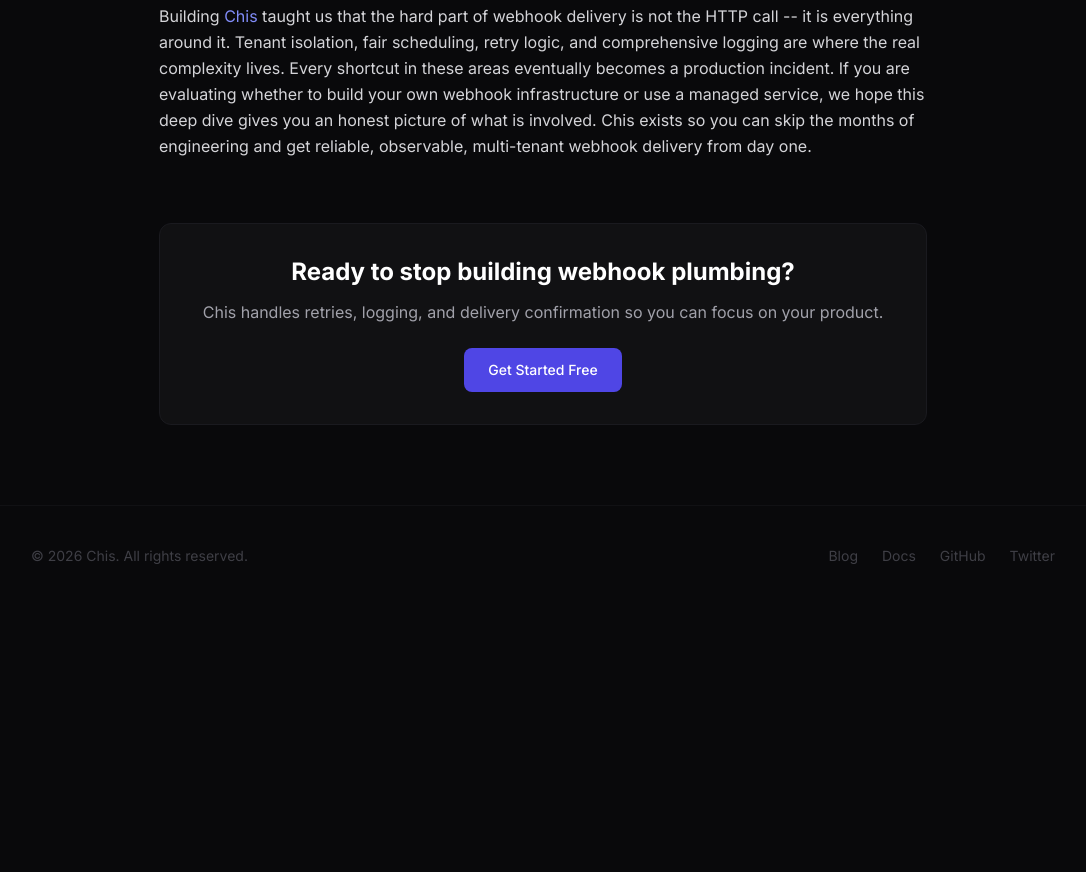
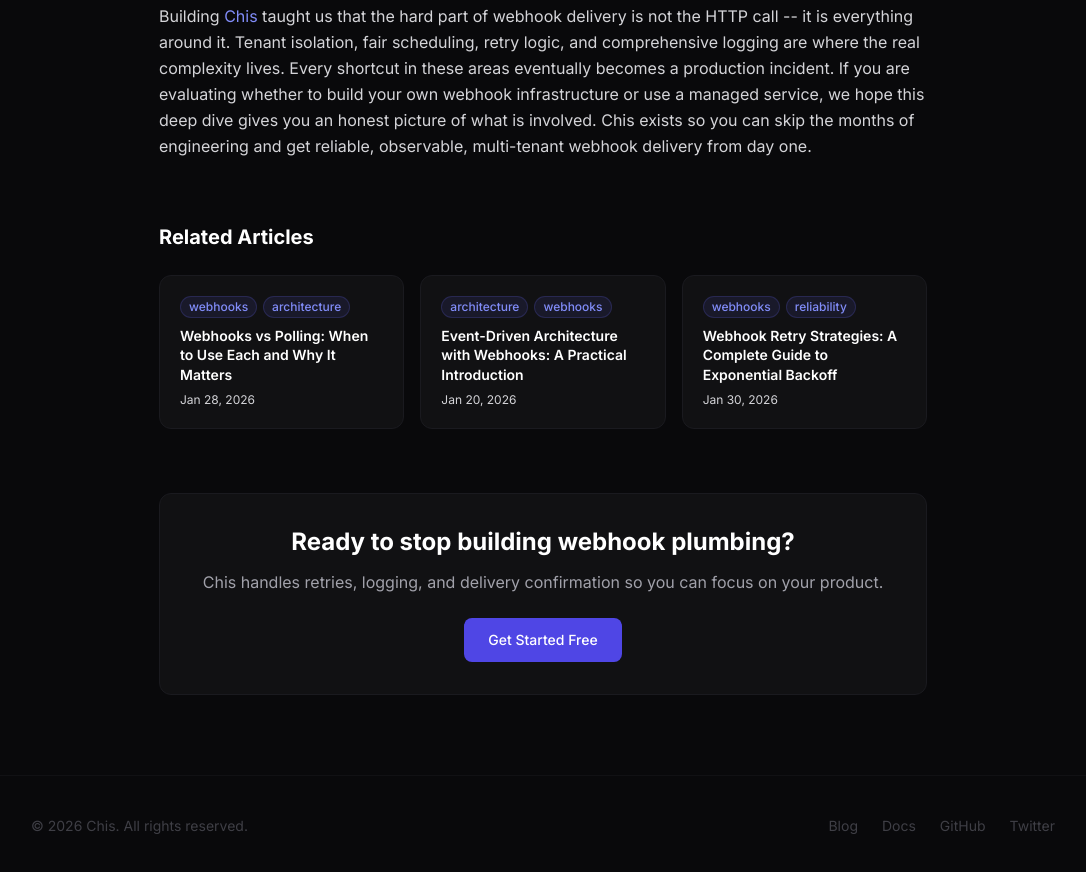
Before and after one commit to bilalabdelkadir/chis, an Astro site in the folder marketing/: page /blog/building-multi-tenant-webhook-system in a window 1280 px wide. Shown: the part 8112-8984 px from the top of the page, without its empty margins (97-1183 px from the left). Before the commit the page ends 8718 px from the top, so only its background shows below. Built offline with nearby package versions, Linux system fonts and the light colour scheme; Astro itself is replaced by a stand-in of ours.

Commit message:
feat: enhance blog layout with related posts and SEO improvements
- Added related posts section to blog post layout, displaying articles with overlapping tags.
- Updated sitemap integration to include last modified date for better SEO.
- Improved Open Graph image handling in main layout for better social sharing.
- Added robots meta tag to main layout to guide search engine indexing.

```diff
--- a/marketing/astro.config.mjs
+++ b/marketing/astro.config.mjs
@@ -12,5 +12,11 @@
   vite: {
     plugins: [tailwindcss()],
   },
-  integrations: [react(), mdx(), sitemap()],
+  integrations: [react(), mdx(), sitemap({
+    serialize(item) {
+      // Add lastmod to help Google prioritize crawling
+      item.lastmod = new Date().toISOString();
+      return item;
+    },
+  })],
 });
--- a/marketing/src/layouts/blog-post.astro
+++ b/marketing/src/layouts/blog-post.astro
@@ -2,6 +2,16 @@
 import Layout from './main.astro';
 import Nav from '../components/Nav.astro';
 import Footer from '../components/Footer.astro';
+
+interface RelatedPost {
+	id: string;
+	data: {
+		title: string;
+		description: string;
+		tags: string[];
+		publishedDate: string;
+	};
+}
 
 interface Props {
 	title: string;
@@ -12,9 +22,10 @@
 	tags: string[];
 	keywords: string[];
 	ogImage?: string;
+	relatedPosts?: RelatedPost[];
 }
 
-const { title, description, publishedDate, modifiedDate, author, tags, keywords, ogImage } = Astro.props;
+const { title, description, publishedDate, modifiedDate, author, tags, keywords, ogImage, relatedPosts = [] } = Astro.props;
 
 const articleJsonLd = {
 	"@context": "https://schema.org",
@@ -82,7 +93,32 @@
 				<slot />
 			</div>
 
-			<div class="mt-16 rounded-xl border border-surface-800 bg-surface-900 p-8 text-center">
+			{relatedPosts.length > 0 && (
+			<nav class="mt-16" aria-label="Related articles">
+				<h2 class="text-xl font-bold text-white mb-6">Related Articles</h2>
+				<div class="grid sm:grid-cols-3 gap-4">
+					{relatedPosts.map((related) => (
+						<a href={`/blog/${related.id}`} class="group block rounded-xl border border-surface-800 bg-surface-900 p-5 hover:border-surface-700 transition-colors">
+							<div class="flex flex-wrap gap-1.5 mb-2">
+								{related.data.tags.slice(0, 2).map((tag) => (
+									<span class="px-2 py-0.5 text-xs font-medium text-brand-400 bg-brand-500/10 border border-brand-500/20 rounded-full">
+										{tag}
+									</span>
+								))}
+							</div>
+							<h3 class="text-sm font-semibold text-white group-hover:text-brand-400 transition-colors leading-snug">
+								{related.data.title}
+							</h3>
+							<time datetime={related.data.publishedDate} class="mt-2 block text-xs text-surface-500">
+								{new Date(related.data.publishedDate).toLocaleDateString('en-US', { year: 'numeric', month: 'short', day: 'numeric' })}
+							</time>
+						</a>
+					))}
+				</div>
+			</nav>
+		)}
+
+		<div class="mt-16 rounded-xl border border-surface-800 bg-surface-900 p-8 text-center">
 				<h2 class="text-2xl font-bold text-white">Ready to stop building webhook plumbing?</h2>
 				<p class="mt-3 text-surface-400">
 					Chis handles retries, logging, and delivery confirmation so you can focus on your product.
--- a/marketing/src/layouts/main.astro
+++ b/marketing/src/layouts/main.astro
@@ -26,7 +26,9 @@
 } = Astro.props;
 
 const resolvedCanonical = canonicalURL || Astro.url.href;
-const resolvedOgImage = ogImage || new URL('/og-default.png', Astro.site).href;
+const resolvedOgImage = ogImage
+	? new URL(ogImage, Astro.site).href
+	: new URL('/logo.png', Astro.site).href;
 
 const structuredData = ogType === 'website' ? {
 	"@context": "https://schema.org",
@@ -57,6 +59,7 @@
 		<meta name="viewport" content="width=device-width, initial-scale=1" />
 		<link rel="icon" type="image/png" href="/fav.png" />
 		<meta name="description" content={description} />
+		<meta name="robots" content="index, follow" />
 		<meta name="generator" content={Astro.generator} />
 
 		<!-- Canonical -->
--- a/marketing/src/pages/blog/[...slug].astro
+++ b/marketing/src/pages/blog/[...slug].astro
@@ -6,12 +6,23 @@
 	const posts = await getCollection('blog', ({ data }) => !data.draft);
 	return posts.map((post) => ({
 		params: { slug: post.id },
-		props: { post },
+		props: { post, allPosts: posts },
 	}));
 }
 
-const { post } = Astro.props;
+const { post, allPosts } = Astro.props;
 const { Content } = await render(post);
+
+// Get related posts: prefer posts with overlapping tags, exclude current post
+const currentTags = new Set(post.data.tags);
+const relatedPosts = allPosts
+	.filter((p) => p.id !== post.id)
+	.map((p) => ({
+		...p,
+		overlap: p.data.tags.filter((t) => currentTags.has(t)).length,
+	}))
+	.sort((a, b) => b.overlap - a.overlap || new Date(b.data.publishedDate).valueOf() - new Date(a.data.publishedDate).valueOf())
+	.slice(0, 3);
 ---
 
 <BlogPost
@@ -23,6 +34,7 @@
 	tags={post.data.tags}
 	keywords={post.data.keywords}
 	ogImage={post.data.ogImage}
+	relatedPosts={relatedPosts}
 >
 	<Content />
 </BlogPost>
```
